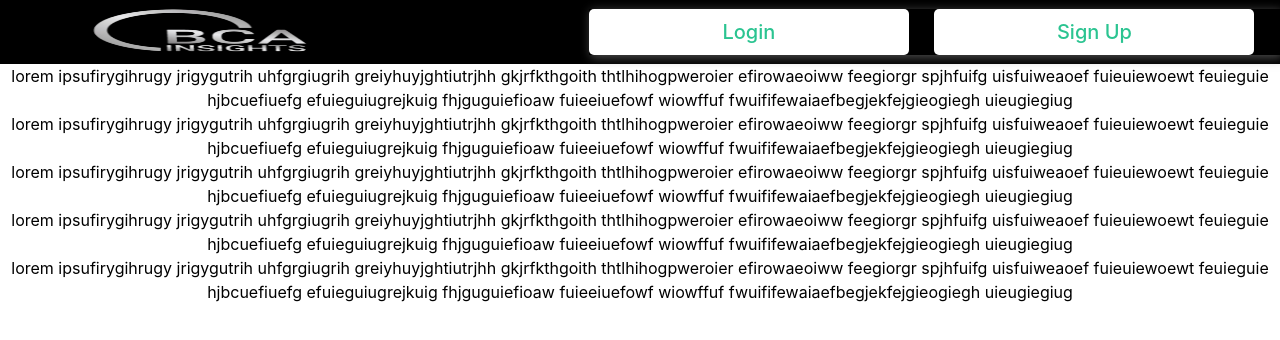
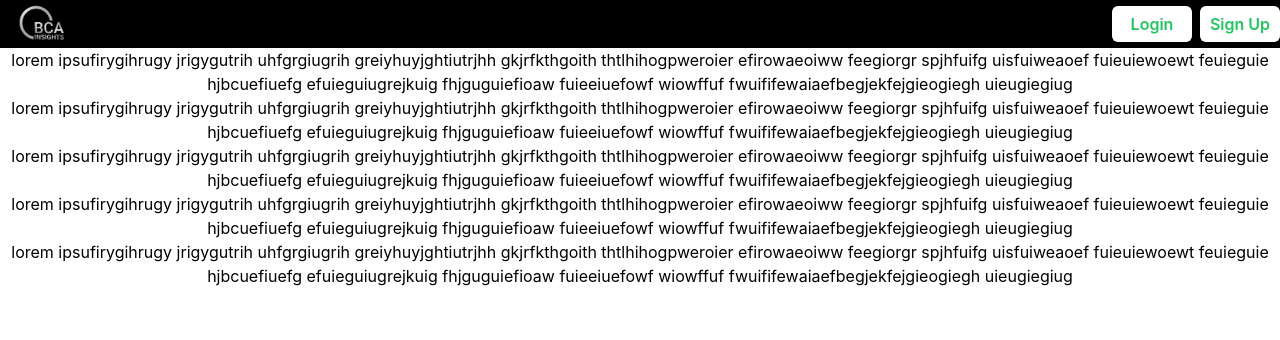
Before and after one commit to Nitish2626/bca, a React (Create React App) app: page / in a window 1280 px wide. Shown: the top 340 px of the page. Built offline with nearby package versions, Linux system fonts and the light colour scheme.

Commit message:
Many changes occured

```diff
--- a/src/components/bottom-bar/Bottom.js
+++ b/src/components/bottom-bar/Bottom.js
@@ -7,25 +7,25 @@ import quiz from "../../icons/quiz.png";
 
 const Bottom = () => {
   return (
-    <>
-      <footer>
-        <NavLink to="/books" className="navlink">
-          <img src={book} className="img"></img>
-        </NavLink>
+    <footer className="w-full flex justify-evenly bg-slate-200 fixed rounded-tl-2xl rounded-tr-2xl">
 
-        <NavLink to="/pyq" className="navlink">
-            <img src={pyq} className="img"></img>
-        </NavLink>
+      <NavLink to="/books" className="w-11 flex items-center justify-center bg-transparent rounded-full py-1">
+        <img src={book} className="w-8 h-8"></img>
+      </NavLink>
 
-        <NavLink to="/faq" className="navlink">
-            <img src={faq} className="img"></img>
-        </NavLink>
+      <NavLink to="/pyq" className="w-11 flex items-center justify-center bg-transparent rounded-full">
+        <img src={pyq} className="w-8 h-8"></img>
+      </NavLink>
 
-        <NavLink to="/videos" className="navlink">
-            <img src={quiz} className="img"></img>
-        </NavLink>
-      </footer>
-    </>
+      <NavLink to="/faq" className="w-11 flex items-center justify-center bg-transparent rounded-full">
+        <img src={faq} className="w-8 h-8"></img>
+      </NavLink>
+
+      <NavLink to="/videos" className="w-11 flex items-center justify-center bg-transparent rounded-full">
+        <img src={quiz} className="w-8 h-8"></img>
+      </NavLink>
+
+    </footer>
   );
 };
 export default Bottom;
--- a/src/components/course card/CourseCard.css
+++ /dev/null
@@ -1,16 +0,0 @@
-#course-card{
-    display: flex;
-    align-items: center;
-    justify-content: center;
-    width:45vw;
-    padding:3vh 2vw;
-    color:white;
-    border:none;
-    border-radius: 10px;
-    text-decoration: none;
-    box-shadow: 1px 1px 10px 0px rgb(179, 177, 177);
-}
-#course-card span{
-    font-size: 3vh;
-    text-align: center;
-}
--- a/src/components/course card/CourseCard.js
+++ b/src/components/course card/CourseCard.js
@@ -1,10 +1,12 @@
 import { Link } from "react-router-dom";
-import "./CourseCard.css";
 
 const CourseCard=(props)=>{
     return(
-        <Link to={props.link} id="course-card" style={{backgroundColor:`${props.color}`}}>
-            <span>{props.name}</span>
+
+        <Link to={props.link} style={{backgroundColor:`${props.color}`}} className="w-36 h-20 flex items-center justify-center text-white border-none rounded-xl shadow-[1px_1px_10px_0px_grey]">
+
+            <span className="text-center text-lg">{props.name}</span>
+
         </Link>
     );
 };
--- a/src/components/faq/Faq.css
+++ /dev/null
@@ -1,7 +0,0 @@
-#faq {
-    width: 100vw;
-    height: 85vh;
-    display: flex;
-    align-items: center;
-    justify-content: center;
-}
--- a/src/components/faq/Faq.js
+++ b/src/components/faq/Faq.js
@@ -1,10 +1,11 @@
 import Links from "../links/Links";
-import "./Faq.css";
 
 const Faq=()=>{
     return (
-        <div id="faq">
+        <div className="w-full h-96 flex items-center justify-center">
+
             <Links fybca={"/faq/fybca"} sybca={"/faq/sybca"} tybca={"/faq/tybca"} color={"orange"} />
+
         </div>
     );
 }
--- a/src/components/home page/Home.css
+++ /dev/null
@@ -1,47 +0,0 @@
-#nav-bar {
-    width: 100vw;
-    height: 8vh;
-    display: flex;
-    align-items: center;
-    justify-content: space-between;
-    position: sticky;
-    background-color: black;
-    top: 0;
-}
-
-#logo{
-    width:30vw;
-    height:10vh;
-}
-
-#home-btn-div{
-    display:flex;
-    justify-content: center;
-    align-items: center;
-    box-shadow: 2px 2px 10px 0 rgb(84, 84, 84);
-}
-
-.home-btn{
-    width:25vw;
-    padding:1vh 0;
-    display:flex;
-    justify-content: center;
-    align-items: center;
-    margin: 0 2vw 0 0;
-    border-radius: 5px;
-    font-size: 2.5vh;
-    font-weight: 500;
-    border: none;
-    outline: none;
-    text-decoration: none;
-    background-color: white;
-    color:rgb(43, 196, 145);
-}
-.home-btn:hover{
-    background-color: black;
-    color:white;
-}
-
-#home-div p{
-    text-align: center;
-}
--- a/src/components/home page/Home.js
+++ b/src/components/home page/Home.js
@@ -1,5 +1,4 @@
 import { useLocation } from "react-router-dom";
-import "./Home.css";
 import logo from "../../icons/logo.png";
 import { Link } from "react-router-dom";
 
@@ -15,15 +14,25 @@ const Home = (props) => {
 
     return (
         <>
-            <nav id="nav-bar">
-                <img src={logo} id="logo"></img>
-                <div id="home-btn-div">
-                    <Link to="/login" className="home-btn">Login</Link>
-                    <Link to="/signup" className="home-btn">Sign Up</Link>
+            <nav className="w-full h-12 flex items-center justify-between sticky bg-black top-0">
+
+                <img src={logo} className="w-20 h-15"></img>
+
+                <div className="flex items-center justify-center gap-2">
+
+                    <Link to="/login" className="w-20 h-9 flex items-center justify-center rounded-md text-md font-semibold bg-white text-green-500 hover:bg-green-500 hover:text-white">
+                        Login
+                    </Link>
+
+                    <Link to="/signup" className="w-20 h-9 flex items-center justify-center rounded-md text-md font-semibold bg-white text-green-500 hover:bg-green-500 hover:text-white">
+                        Sign Up
+                    </Link>
+
                 </div>
+
             </nav>
 
-            <div id="home-div">
+            <div className="text-center">
                 <p>
                     lorem ipsufirygihrugy jrigygutrih uhfgrgiugrih greiyhuyjghtiutrjhh gkjrfkthgoith thtlhihogpweroier efirowaeoiww feegiorgr spjhfuifg uisfuiweaoef fuieuiewoewt feuieguie hjbcuefiuefg efuieguiugrejkuig fhjguguiefioaw fuieeiuefowf wiowffuf fwuififewaiaefbegjekfejgieogiegh uieugiegiug
                 </p>
--- a/src/components/links/Links.js
+++ b/src/components/links/Links.js
@@ -1,15 +1,21 @@
-import "./Links.css";
+// import "./Links.css";
 import { Link } from "react-router-dom";
 
 const Links=(props)=>{
     return(
-        <section id="links">
+        <section className="flex flex-col items-center justify-center gap-6">
 
-            <Link to={props.fybca} className="course" style={{color:props.color}}>Fybca</Link>
+            <Link to={props.fybca} className="w-36 h-10 bg-white flex items-center justify-center text-2xl rounded-md shadow-[2px_2px_10px_0px_grey] hover:bg-green-500" style={{color:props.color}}>
+                Fybca
+            </Link>
 
-            <Link to={props.sybca} className="course" style={{color:props.color}}>Sybca</Link>
+            <Link to={props.sybca} className="w-36 h-10 bg-white flex items-center justify-center text-2xl rounded-md shadow-[2px_2px_10px_0px_grey] hover:bg-green-500 hover:text-white" style={{color:props.color}}>
+                Sybca
+            </Link>
 
-            <Link to={props.tybca} className="course" style={{color:props.color}}>Tybca</Link>
+            <Link to={props.tybca} className="w-36 h-10 bg-white flex items-center justify-center text-2xl rounded-md shadow-[2px_2px_10px_0px_grey] hover:bg-green-500 hover:text-white" style={{color:props.color}}>
+                Tybca
+            </Link>
 
         </section>
     );
--- a/src/components/login/Login.js
+++ b/src/components/login/Login.js
@@ -1,10 +1,10 @@
 import { useLocation, useNavigate } from "react-router-dom";
-import "./Login.css";
 import mail from "../../icons/email.png";
 import pw from "../../icons/password.png";
 import { useState } from "react";
 import { Link } from "react-router-dom";
 import axios from "axios";
+import Section from "../section/Section";
 
 const Login = (props) => {
 
@@ -72,29 +72,24 @@ const Login = (props) => {
     }
 
     return (
-        <div id="login-div">
-            <form method="post" id="login-form" onSubmit={submit}>
+        <div className="w-full h-screen flex flex-col items-center justify-center">
 
-                <section className="login-section">
-                    <img src={mail} className="login-icon"></img>
-                    <input type="email" className="login-input" id="email" placeholder="Email" onChange={emailChange} value={email}></input>
-                </section>
-                <span className="login-span">{emailspan}</span>
+            <form method="post" className="w-11/12 flex flex-col items-center justify-center rounded-lg shadow-[0px_0px_5px_0px_black] py-4" onSubmit={submit}>
 
-                <section className="login-section">
-                    <img src={pw} className="login-icon"></img>
-                    <input type="password" className="login-input" id="password" placeholder="Password" onChange={passwordChange} value={password}></input>
-                </section>
-                <span className="login-span">{passwordspan}</span>
+                <Section src={mail} type="email" id="email" placeholder="Email" change={emailChange} value={email} span={emailspan} />
 
-                <button type="submit" id="login-btn">
-                    <img id="login-icon"></img>
+                <Section src={pw} type="password" id="password" placeholder="Password" change={passwordChange} value={password} span={passwordspan} />
+
+                <button type="submit" className="w-28 h-9 flex items-center justify-evenly bg-blue-500 rounded-lg text-white mt-2 text-lg shadow-[2px_2px_10px_0px_grey] hover:bg-white hover:text-blue-500">
+
+                    <img className="w-6 h-6"></img>
+
                     Login
                 </button>
 
-                <span>OR</span>
+                <span className="mt-2 text-gray-400">OR</span>
 
-                <Link to="/signup">Signup</Link>
+                <Link to="/signup" className="text-blue-400 text-lg font-semibold">Signup</Link>
 
             </form>
         </div>
--- /dev/null
+++ b/src/components/section/Section.js
@@ -0,0 +1,18 @@
+const Section = (props) => {
+    return (
+        <>
+            <section className="w-11/12 flex items-center justify-evenly gap-2">
+
+                <img src={props.src} className="w-6 h-6"></img>
+
+                <input type={props.type} id={props.id} className="w-11/12 h-10 text-green-500 text-xl outline-green-500 rounded-md px-2 shadow-[2px_2px_10px_0px_grey]" placeholder={props.placeholder} onChange={props.change} value={props.value}></input>
+
+            </section>
+
+            <span className="text-red-600 mb-4">{props.span}</span>
+
+        </>
+    );
+};
+
+export default Section;
```
Also changed, not shown: src/components/back button/Backbtn.css (deleted, +0 -30 lines).
